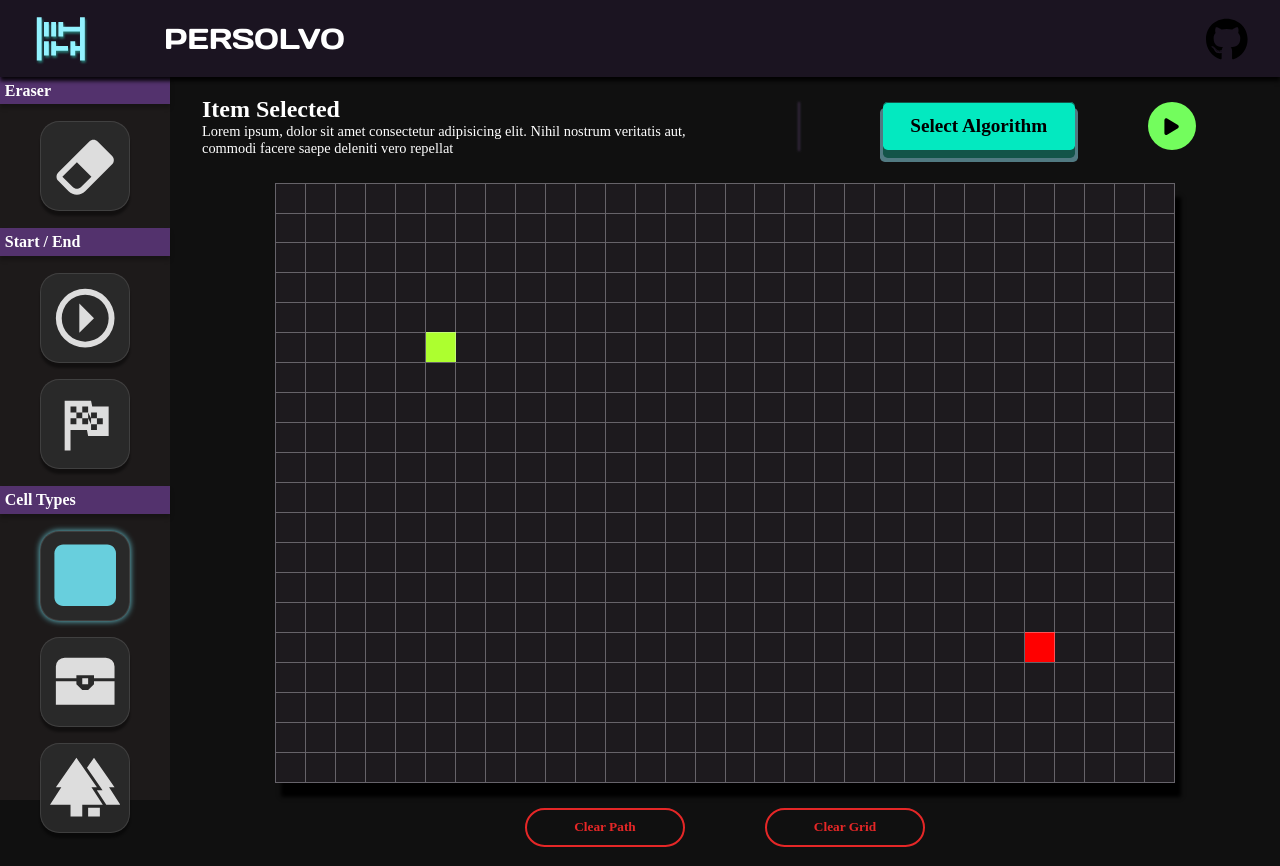
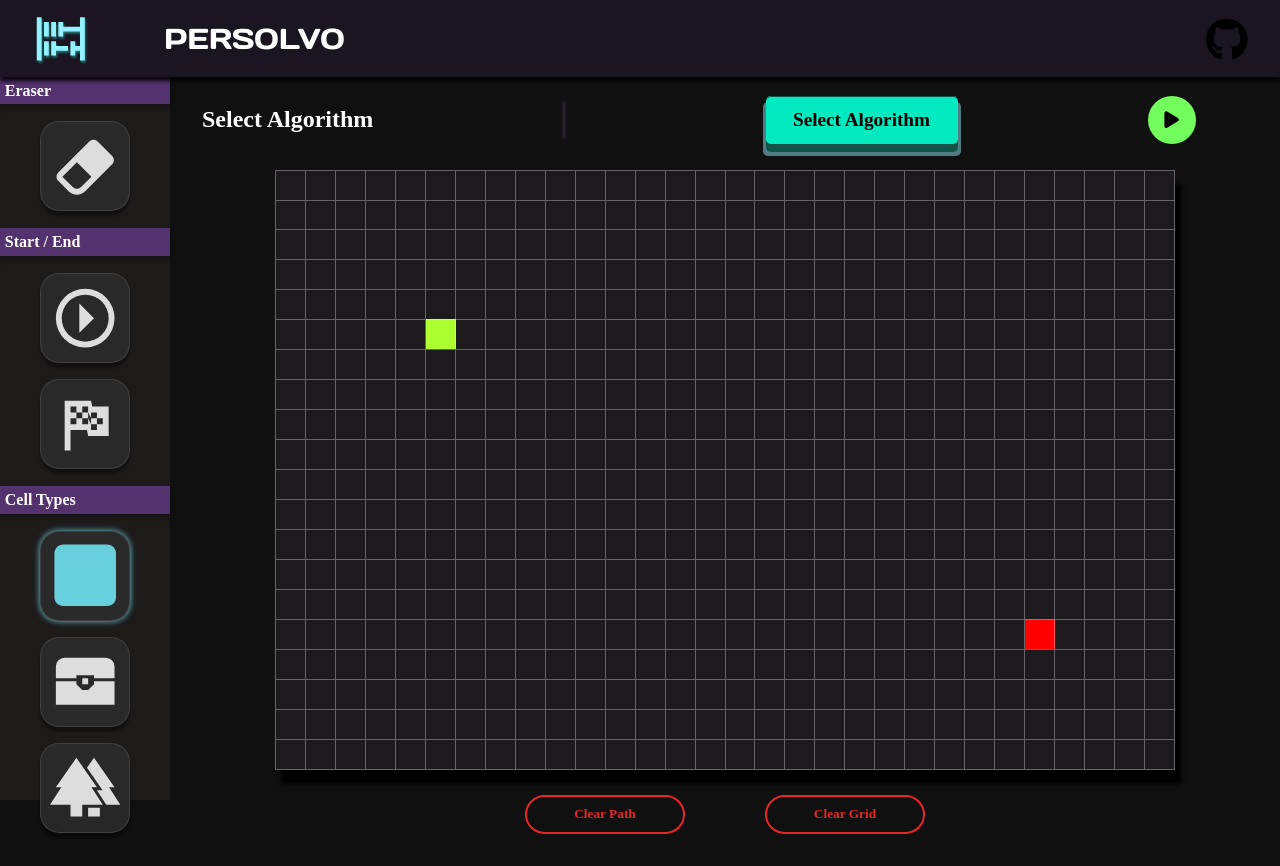
Before and after one commit to RichQ-hub/persolvo, a React (Create React App) app: page / in a window 1280 px wide. Built offline with nearby package versions, Linux system fonts and the light colour scheme.

Commit message:
Added feature where algorithm description changes when changing the algorithm

```diff
--- a/src/components/pathfinding-visualiser/PathfindingVisualiser.jsx
+++ b/src/components/pathfinding-visualiser/PathfindingVisualiser.jsx
@@ -5,7 +5,7 @@ import Cell from '../cell/Cell';
 import DropdownButton from '../dropdown/DropdownButton';
 
 // Helpers
-import { DEFAULT_HEIGHT, DEFAULT_WIDTH, createGrid, clearPath, clearGrid, runAlgorithm } from './helpers'
+import { DEFAULT_HEIGHT, DEFAULT_WIDTH, algoDescriptions, createGrid, clearPath, clearGrid, runAlgorithm } from './helpers'
 
 // Icons.
 import {ReactComponent as PlayButton} from '../../assets/icons/play-solid.svg'
@@ -100,7 +100,7 @@ export default function PathfindingVisualiser() {
         toggleCellType(row, col);
 
         // Update coords of where the new start/goal cell is, since we can only have 1 of each on
-        // the board at any given time.
+        // the board at any given time. - We do this inside the updater function above (toggleCellType).
 
     }, [toggleCellType]);
 
@@ -213,6 +213,7 @@ export default function PathfindingVisualiser() {
     /* OPTION EVENTS -------------------------------------------------------------------- */
 
     const handleChangeAlgorithm = (algorithm) => {
+        // Change the selected algorithm.
         setSelectedAlgorithm(algorithm);
     }
 
@@ -231,24 +232,15 @@ export default function PathfindingVisualiser() {
             <main>
                 {/* Top Description Section */}
                 <section className='algo-desc'>
-                    <div className='item-desc'>
-                        <h2>Item Selected</h2>
+                    <div className='algo-info'>
+                        <h2>{selectedAlgorithm}</h2>
                         <p>
-                            Lorem ipsum, dolor sit amet consectetur adipisicing elit. Nihil
-                            nostrum veritatis aut, commodi facere saepe deleniti vero repellat
+                            {algoDescriptions[selectedAlgorithm]}
                         </p>
                     </div>
                     <div className='divider'></div>
 
                     {/* Algorithm Select Button */}
-
-                    {/* <div className='algo-select'>
-                        <button>
-                            <p>Algorithm</p>
-                        </button>
-                    </div> */}
-
-                    {/* New Algorithm Select Button */}
                     <DropdownButton selectedAlgorithm={selectedAlgorithm} handleChangeAlgorithm={handleChangeAlgorithm} />
 
                     {/* Play Button */}
--- a/src/components/pathfinding-visualiser/helpers.js
+++ b/src/components/pathfinding-visualiser/helpers.js
@@ -8,9 +8,31 @@ import AStar from '../../lib/algorithms/AStar';
 export const DEFAULT_HEIGHT = 20;
 export const DEFAULT_WIDTH = 30;
 
+// Algorithm Descriptions.
+export const algoDescriptions = {
+    "BFS": `An algorithm that searches an unweighted graph or tree in a depth level manner.
+    Starting at the start cell, the algorithm visits all cells in the current depth before
+    moving onto the next.`,
+
+    "DFS": `An algorithm that traverses down an unweighted graph as far as possible before backtracking.`,
+
+    "Dijkstra": `Searches a weighted graph, which prioritises which path to explore. Instead of exploring all
+    node equally like BFS, we instead favour traversing to nodes that have a lower cost from the start cell.`,
+
+    "Greedy Best First Search": `An informed search algorithm utilising a heauristic. Based on its heuristic function, it
+    prioritises the next cell to visit based on the estimated (heuristic) distance it is from the goal.`,
+
+    "A*": `An informed search algorithm that combines the benefits of both Greedy BFS and Dijkstra. It chooses paths/cells
+    based on its actual distance from the start and its estimated (heuristic) distance to the goal.`,
+}
+
 /**
  * Runs the given algorithm.
  * @param {string} algorithm
+ * @param {array} grid
+ * @param {object} start
+ * @param {object} goal
+ * @returns
  */
 export const runAlgorithm = (algorithm, grid, start, goal) => {
     switch (algorithm) {
--- a/src/index.css
+++ b/src/index.css
@@ -179,13 +179,13 @@ main {
   width: 100%;
 }
 
-.item-desc {
+.algo-info {
   max-width: 50%;
   color: white;
   font-weight: 100;
 }
 
-.item-desc p {
+.algo-info p {
   font-size: 0.9rem;
 }
 
```
